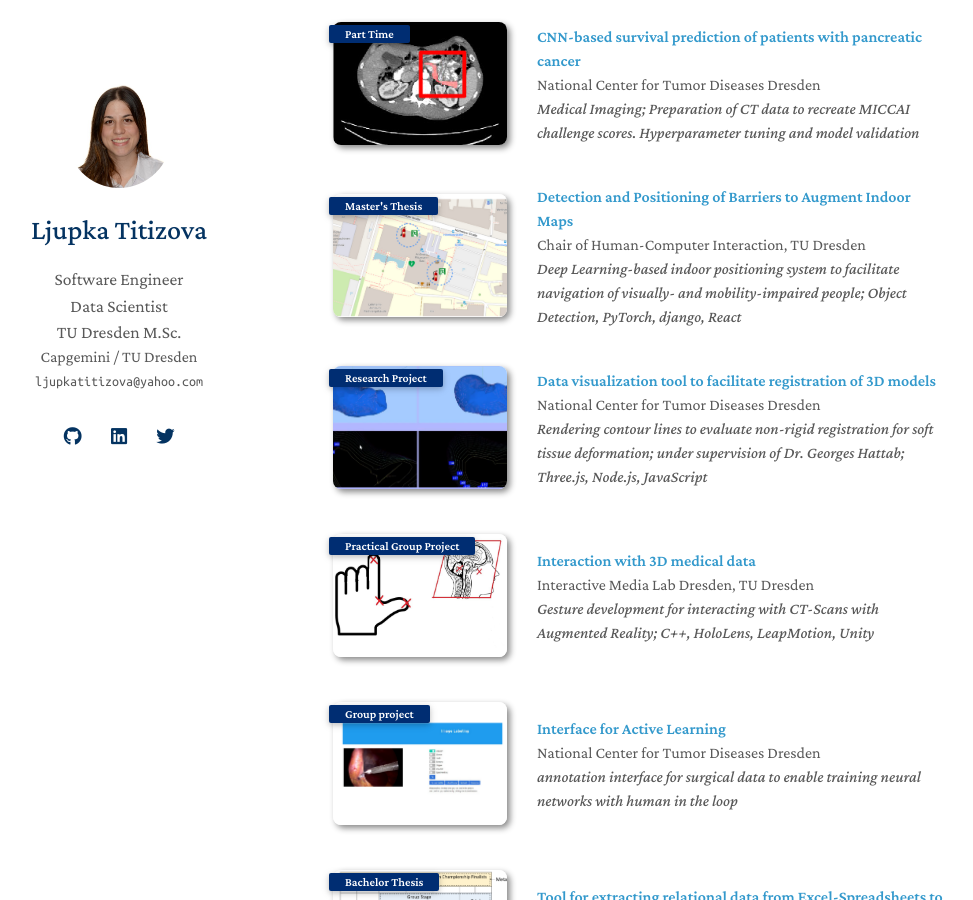
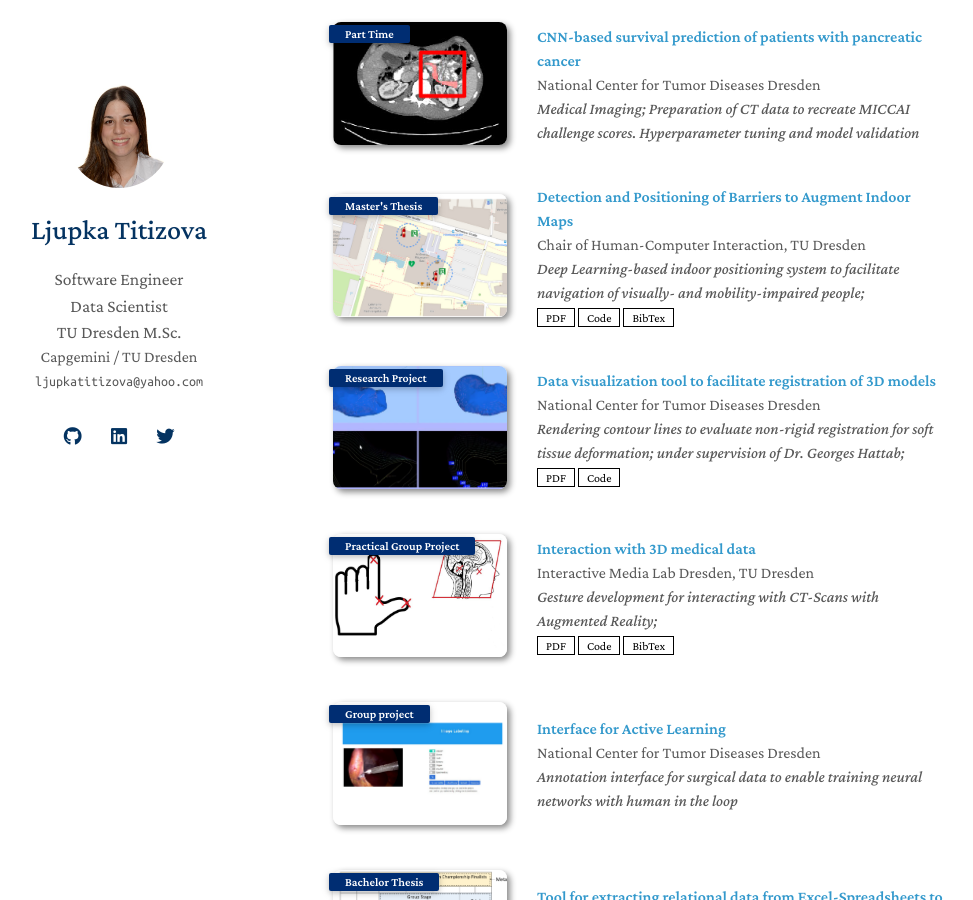
Before and after one commit to Ljupka/Ljupka.github.io, a Jekyll site: the page built from index.md, in a window 1280 px wide and 900 px high, scrolled down 483 px. Shown: the whole window, without its empty margins (157-1130 px from the left). Built offline with Jekyll 4.4.1, drawn with Linux system fonts in a browser that asks for light colours; nearby versions of some CDN libraries; a style sheet for code colours, icons or effects is not loaded; our own code applies the rules of GitHub Pages for plain Markdown files.

Commit message:
Update publications.yml

```diff
--- a/_data/publications.yml
+++ b/_data/publications.yml
@@ -16,27 +16,35 @@
     page:
     conference_short: Master's Thesis
     authors: Chair of Human-Computer Interaction, TU Dresden
-    conference: Deep Learning-based indoor positioning system to facilitate navigation of visually- and mobility-impaired people; Object Detection, PyTorch, django, React
+    conference: Deep Learning-based indoor positioning system to facilitate navigation of visually- and mobility-impaired people;
+    pdf: Object Detection
+    code: PyTorch
+    bibtex: django
     image: ./assets/img/indoor_map.png
 
   - title: Data visualization tool to facilitate registration of 3D models
     image: ./assets/img/meshes2.png
     conference_short: Research Project
     authors: National Center for Tumor Diseases Dresden
-    conference: Rendering contour lines to evaluate non-rigid registration for soft tissue deformation; under supervision of Dr. Georges Hattab; Three.js, Node.js, JavaScript
+    conference: Rendering contour lines to evaluate non-rigid registration for soft tissue deformation; under supervision of Dr. Georges Hattab;
+    pdf: Three.js
+    code: Node.js
 
   - title: Interaction with 3D medical data
     page:
     conference_short: Practical Group Project
     authors: Interactive Media Lab Dresden, TU Dresden
-    conference:  Gesture development for interacting with CT-Scans with Augmented Reality; C++, HoloLens, LeapMotion, Unity
+    conference: Gesture development for interacting with CT-Scans with Augmented Reality;
+    pdf: C++
+    code: HoloLens,
+    bibtex: LeapMotion, Unity
     image: ./assets/img/Schnitt_2.png
 
   - title: Interface for Active Learning
     page:
     conference_short: Group project
     authors: National Center for Tumor Diseases Dresden
-    conference: annotation interface for surgical data to enable training neural networks with human in the loop
+    conference: Annotation interface for surgical data to enable training neural networks with human in the loop
     image: ./assets/img/interface_2.png
 
   - title: Tool for extracting relational data from Excel-Spreadsheets to support cell classification
```
